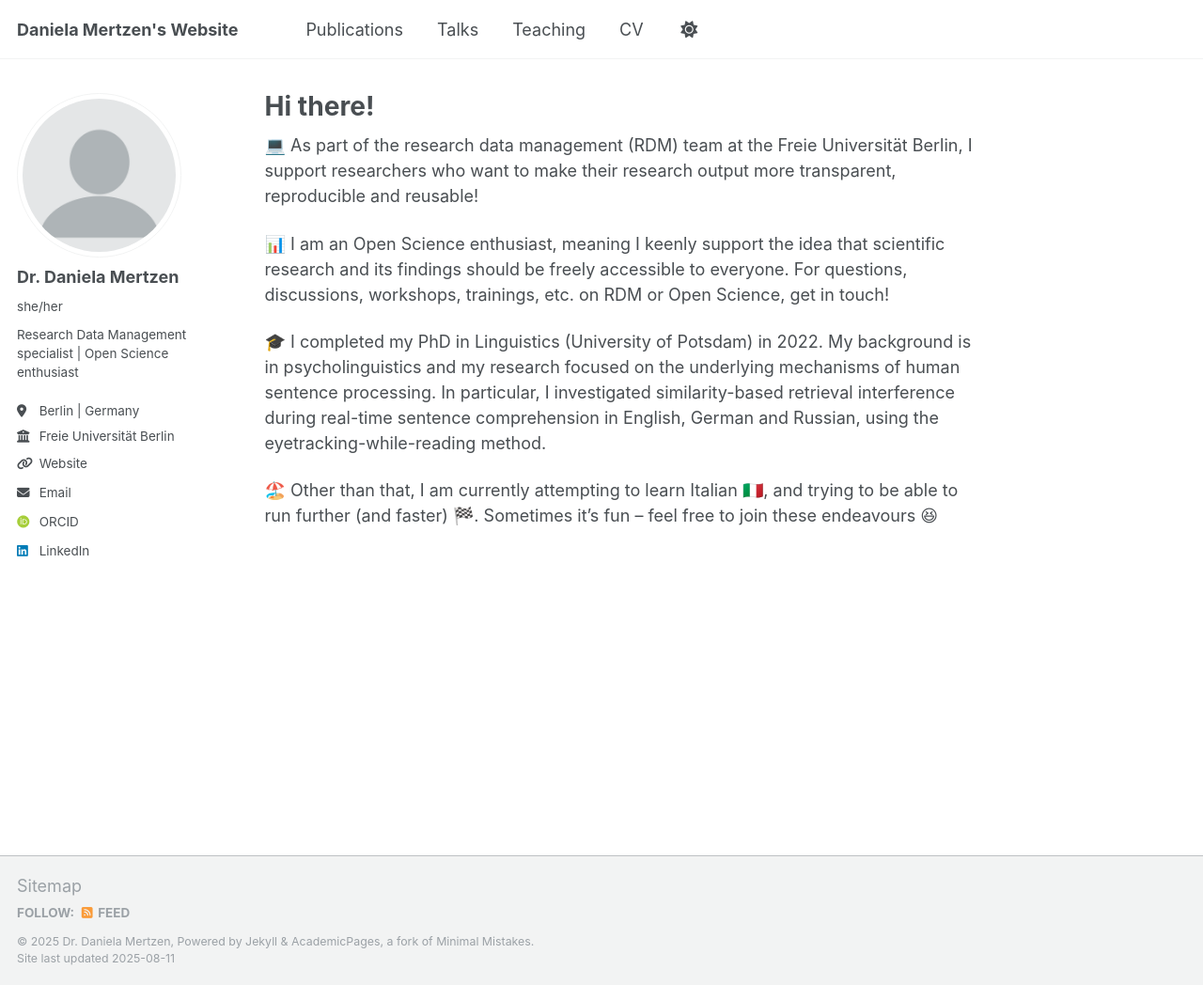
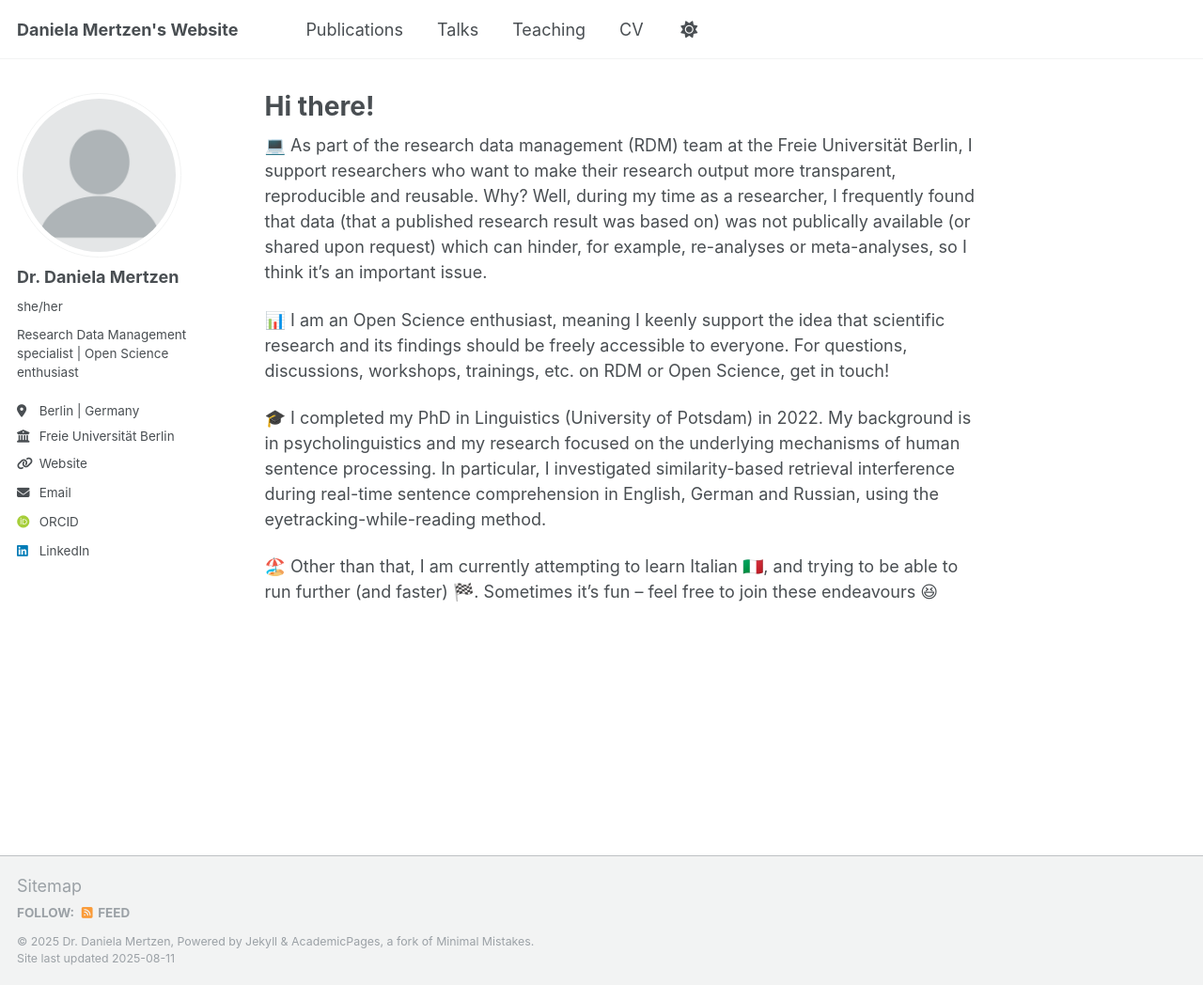
Before and after one commit to dmertzen/dmertzen.github.io, a Jekyll site: the page built from _pages/about.md, in a window 1280 px wide and 1048 px high. Shown: the whole window at 94% size. Built offline with Jekyll 4.4.1, drawn with Linux system fonts in a browser that asks for light colours; some web fonts are replaced; a script that is not in the unit is left out.

Commit message:
Update about.md

```diff
--- a/_pages/about.md
+++ b/_pages/about.md
@@ -7,7 +7,7 @@ redirect_from:
   - /about.html
 ---
 
-💻 As part of the research data management (RDM) team at the Freie Universität Berlin, I support researchers who want to make their research output more transparent, reproducible and reusable!
+💻 As part of the research data management (RDM) team at the Freie Universität Berlin, I support researchers who want to make their research output more transparent, reproducible and reusable. Why? Well, during my time as a researcher, I frequently found that data (that a published research result was based on) was not publically available (or shared upon request) which can hinder, for example, re-analyses or meta-analyses, so I think it's an important issue.
 
 📊  I am an Open Science enthusiast, meaning I keenly support the idea that scientific research and its findings should be freely accessible to everyone. For questions, discussions, workshops, trainings, etc. on RDM or Open Science, get in touch!
 
```
